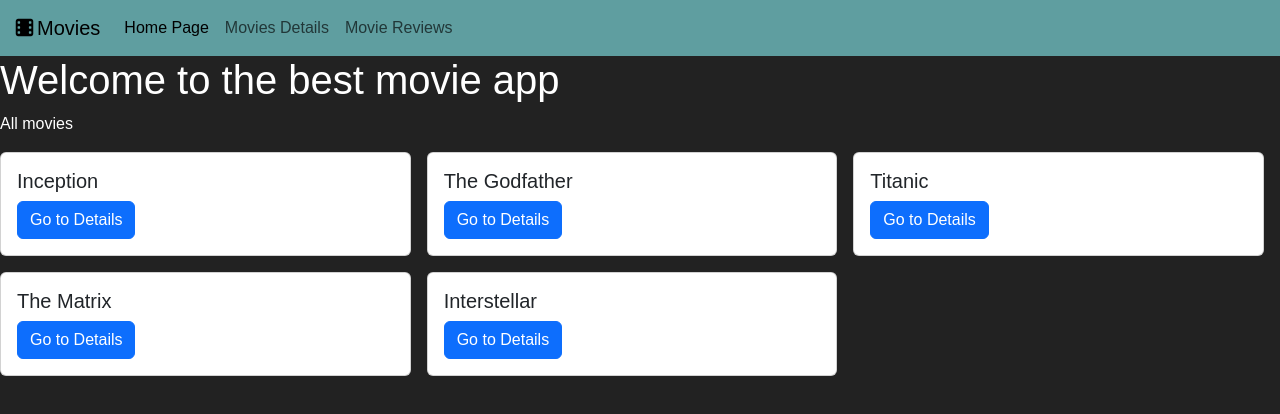
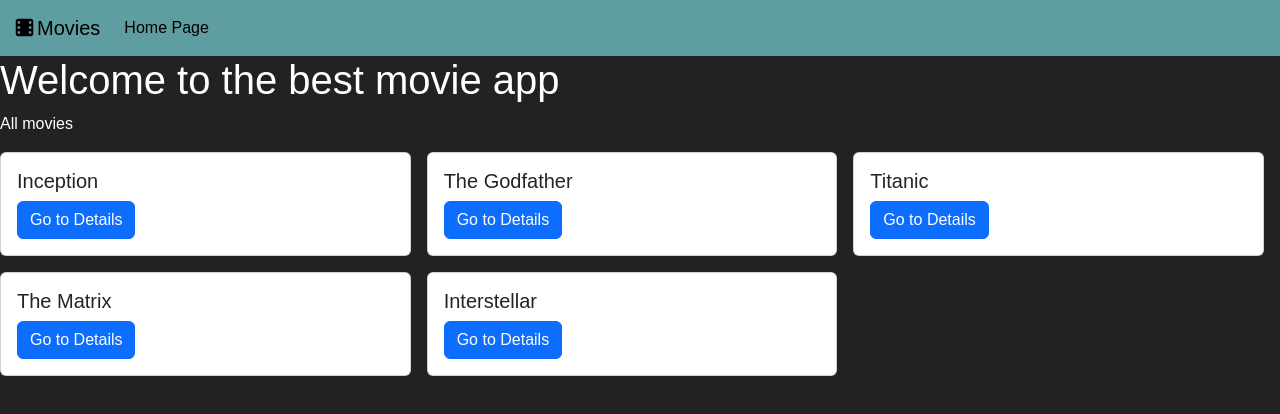
Before and after one commit to SerenaMichetti/webapp-react, a React (Vite) app: page / in a window 1280 px wide. Shown: the top 414 px of the page. Built offline with nearby package versions, Linux system fonts and the light colour scheme.

Commit message:
Eliminata pagina delle reviews per integrarla nella pagina di dettaglio del film

```diff
--- a/src/App.jsx
+++ b/src/App.jsx
@@ -1,7 +1,6 @@
 import { useState } from 'react'
 import { BrowserRouter, Routes, Route } from 'react-router-dom'
 import HomePage from './pages/HomePage'
-import MovieReviews from './pages/MovieReviews'
 import MovieDetail from './pages/MovieDetail'
 import DefaultLayout from './layouts/DefaultLayout'
 //import './App.css'
@@ -15,7 +14,6 @@ function App() {
         <Route element={<DefaultLayout />}>
           <Route path="/" element={<HomePage />} />
           <Route path="/movies/:id" element={<MovieDetail />} />
-          <Route path="/reviews/:id" element={<MovieReviews />} />
         </Route>
       </Routes>
     </BrowserRouter>
--- a/src/components/MovieCard.jsx
+++ b/src/components/MovieCard.jsx
@@ -1,6 +1,8 @@
 import { Link } from "react-router-dom"
 
 function MovieCard({ movie }) {
+
+
     return <div className="card movie-card">
         {/* <img src={movie.image} className="card-img-top" alt={movie.title} /> */}
         <div className="card-body">
@@ -8,6 +10,7 @@ function MovieCard({ movie }) {
             <Link to={`/movies/${movie.id}`} className="btn btn-primary">Go to Details</Link>
         </div>
     </div>
+
 }
 
 export default MovieCard
--- a/src/components/header.jsx
+++ b/src/components/header.jsx
@@ -18,8 +18,6 @@ function Header() {
                     <div className="collapse navbar-collapse" id="navbarNavAltMarkup">
                         <div className="navbar-nav">
                             <Link to="/" className="nav-link active" aria-current="page" href="#">Home Page</Link>
-                            <Link to="/movies/:id" className="nav-link" href="#">Movies Details</Link>
-                            <Link to="/reviews/:id" className="nav-link" href="#">Movie Reviews</Link>
                         </div>
                     </div>
                 </div>
--- a/src/pages/HomePage.jsx
+++ b/src/pages/HomePage.jsx
@@ -1,6 +1,8 @@
 import MovieCard from "../components/MovieCard"
 
 function HomePage() {
+
+    // JS
 
     const fakeMovies = [
         {
@@ -59,12 +61,15 @@ function HomePage() {
             "updated_at": "2025-05-22T10:55:27.000Z"
         }
     ]
+
+
+    // HTML
     return <>
         <h1>Welcome to the best movie app</h1>
-        <p>All movies</p>
+        <p>All movies </p>
         <div className="d-flex flex-wrap gap-3 ">
             {
-            fakeMovies.map(movie => <MovieCard key={movie.id} movie={movie} />)
+                fakeMovies.map(movieElement => <MovieCard key={movieElement.id} movie={movieElement} />)
             }
         </div>
 
--- a/src/pages/MovieReviews.jsx
+++ /dev/null
@@ -1,7 +0,0 @@
-function MovieReviews() {
-    return <>
-        <h1>Movie Reviews</h1>
-    </>
-}
-
-export default MovieReviews
```
